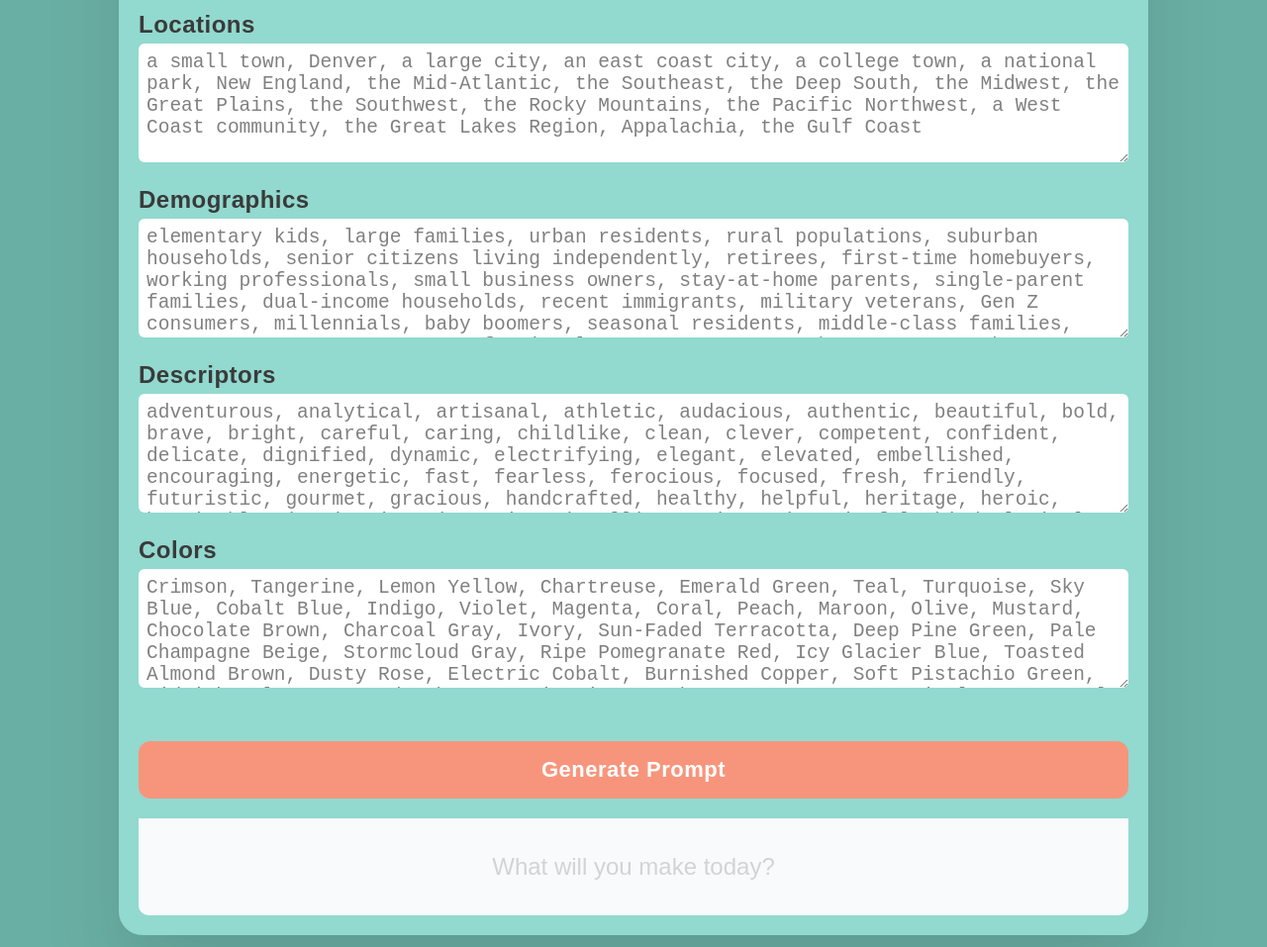
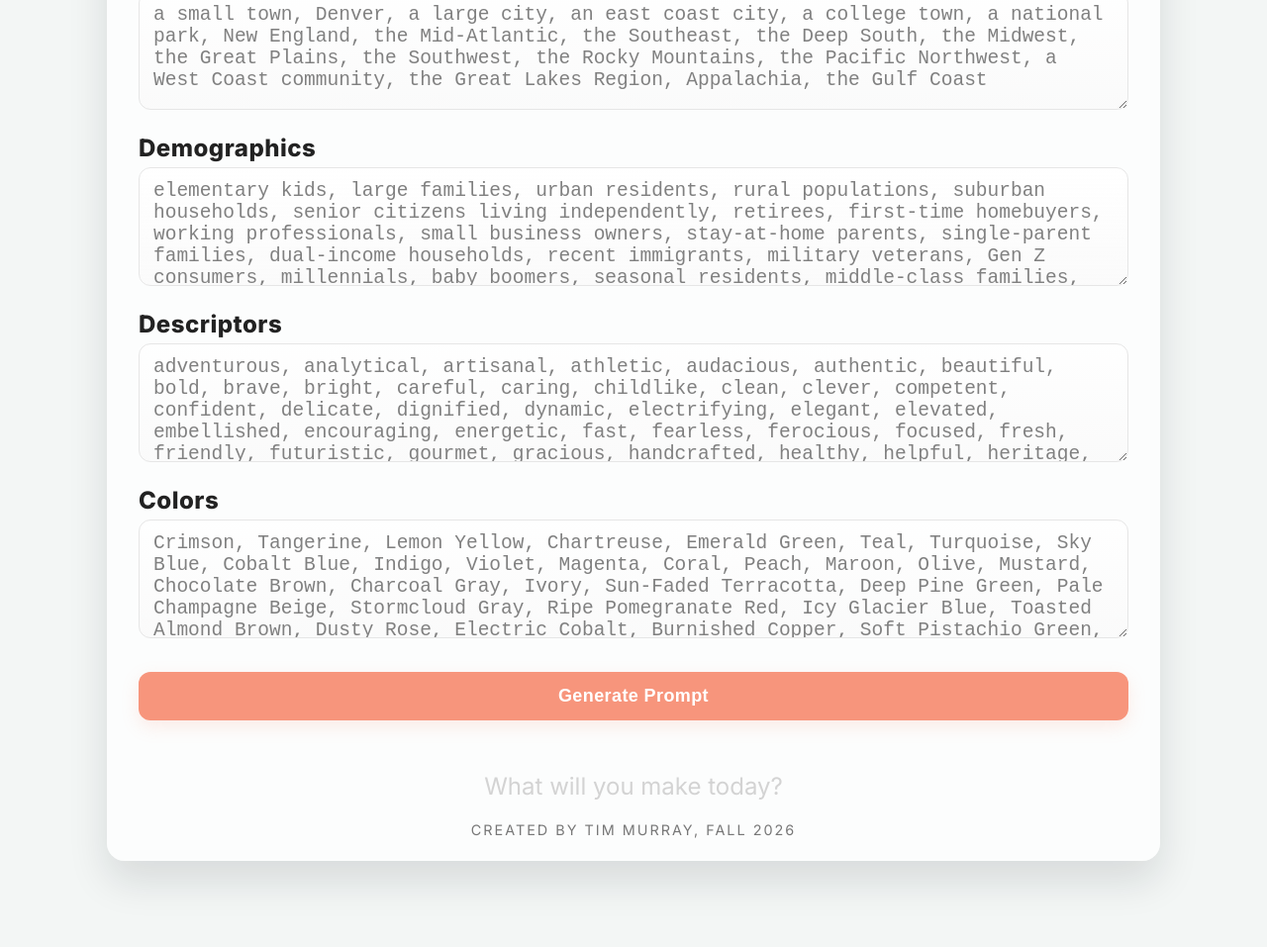
Before and after one commit to curious-studio/design-prompt, a plain HTML site: page index.html in a window 1280 px wide. Shown: the part 672-1629 px from the top of the page at 99% size. Drawn offline with nearby package versions, Linux system fonts and the light colour scheme.

Commit message:
Figma implement, likely dead end

```diff
--- a/css/styles.css
+++ b/css/styles.css
@@ -1,9 +1,17 @@
+:root{
+    --bg: #f3f6f5;
+    --card: #ffffffcc;
+    --muted: #6b6b6b;
+    --accent: #f7957c;
+    --accent-2: #66ccff;
+}
+
 body {
-            font-family: sans-serif;
+    font-family: 'Inter', system-ui, -apple-system, 'Segoe UI', Roboto, 'Helvetica Neue', Arial;
     padding: 20px;
-            background: #6aafa4;
-            color: #3a3a3a;
-            transition: background 0.3s, color 0.3s;
+    background: var(--bg);
+    color: #222;
+    transition: background 0.25s, color 0.25s;
 }
 
         /* Dark mode theme */
@@ -13,13 +21,13 @@
         }
 
         .container {
-            max-width: 800px;
-            margin: auto;
-            background: rgb(164 236 225 / 70%);
-            padding: 20px;
-            border-radius: 24px;
-            box-shadow: 0 50px 80px rgba(0, 0, 0, 0.1);
-            transition: background 0.3s;
+            max-width: 900px;
+            margin: -80px auto 40px auto;
+            background: var(--card);
+            padding: 28px 32px;
+            border-radius: 18px;
+            box-shadow: 0 20px 40px rgba(16,24,32,0.12);
+            transition: background 0.3s, transform 0.2s;
         }
 
         /* Dark mode container */
@@ -30,7 +38,7 @@
         footer.container {
             background-color: transparent;
             text-align: center;
-		    color: #dcdcdc;
+            color: #777;
             box-shadow: none;
             padding: 0 0 5em 0;
         }
@@ -60,11 +68,14 @@
         textarea {
             width: 100%;
             height: 120px;
-            padding: 8px;
-            border: none;
-            border-radius: 6px;
+            padding: 12px 14px;
+            border: 1px solid #e6e6e6;
+            border-radius: 12px;
             box-sizing: border-box;
-            transition: background 0.3s, color 0.3s;
+            transition: background 0.2s, color 0.2s, border-color 0.15s;
+            font-size: 1rem;
+            resize: vertical;
+            background: linear-gradient(180deg, rgba(255,255,255,0.8), rgba(250,250,250,0.9));
         }
 
         /* Dark mode textarea */
@@ -76,22 +87,23 @@
 
         .btn-container {
             display: flex;
-            gap: 10px;
-            margin-top: 50px;
+            gap: 16px;
+            margin-top: 30px;
         }
 
         button {
-            background: rgb(247 149 124);
+            background: var(--accent);
             color: white;
             border: none;
-            padding: 16px 24px;
+            padding: 14px 22px;
             border-radius: 12px;
             cursor: pointer;
-            font-size: 22px;
-            width: 100%;
-            font-weight: bold;
-            letter-spacing: .5px;
-            transition: transform 0.1s, background 0.3s;
+            font-size: 18px;
+            flex: 1 1 auto;
+            font-weight: 700;
+            letter-spacing: .4px;
+            transition: transform 0.08s, background 0.18s, box-shadow 0.12s;
+            box-shadow: 0 6px 18px rgba(247,149,124,0.18);
         }
         button:hover { background: #ee947d; }
         button:active { transform: scale(0.98); }
@@ -106,29 +118,33 @@
 
         /* Secondary style for copy button */
         #copyBtn {
-            background: #f7957c;
+            background: #fff;
+            color: #333;
             display: none; /* Hidden until a prompt is generated */
-			width: 40%;
+            border: 1px solid #e6e6e6;
+            box-shadow: none;
+            width: auto;
         }
         #copyBtn:hover { background: #ee947d; }
 
         #output {
             margin-top: 20px;
-            padding: 30px;
-            border-left: navajowhite;
-            background: #f8fafc;
+            padding: 28px;
+            background: transparent;
             line-height: 1.6;
-            font-size: 1.25em;
-            border-radius: 0 0 10px 10px;
+            font-size: 1.1rem;
+            border-radius: 10px;
             text-align: center;
             position: relative;
-            transition: background 0.3s, color 0.3s;
+            transition: background 0.2s, color 0.2s;
+            color: var(--muted);
         }
 		#output span {
 		    color: black;
 		}
         #output strong {
-            color: hsl(12 76% 64% / 1);
+            color: var(--accent);
+            font-weight: 800;
         }
 
         /* Dark mode output */
@@ -160,7 +176,10 @@
         .masthead h1 {
             margin-top: 0;
             margin-bottom: 0;
-            font-size: 3em;
+            font-size: 2.4rem;
+            font-family: 'Playfair Display', serif;
+            font-weight: 600;
+            letter-spacing: -0.5px;
         }
 
         /* Dark mode masthead */
@@ -178,6 +197,26 @@
             justify-content: space-between;
             align-items: center;
             gap: 20px;
+        }
+
+/* Hero banner (uses exported figma image) */
+.hero{
+    height: 320px;
+    background-image: url('../assets/figma/4:16.png');
+    background-size: cover;
+    background-position: center;
+    border-radius: 14px;
+    max-width: 900px;
+    margin: 24px auto 0 auto;
+    box-shadow: 0 30px 60px rgba(18,38,45,0.12);
+    position: relative;
+}
+.hero::after{
+    content: '';
+    position: absolute;
+    inset: 0;
+    background: linear-gradient(180deg, rgba(0,0,0,0.06), rgba(0,0,0,0.14));
+    border-radius: 14px;
 }
 
         /* Theme Toggle Switch */
@@ -272,7 +311,7 @@
         padding: 10px;
     }
     .container {
-        padding: 15px;
+        padding: 18px;
         max-width: 100%;
     }
     .masthead-header {
@@ -304,7 +343,7 @@
         font-size: 1em;
     }
     div#output {
-	    font-size: 2.5em;
+        font-size: 1.05rem;
     }
     .btn-container {
         flex-direction: column;
--- a/index.html
+++ b/index.html
@@ -3,8 +3,9 @@
 <head>
     <meta charset="UTF-8">
     <title>Brand Prompt Generator</title>
-    <style>
-    </style>
+    <link rel="preconnect" href="https://fonts.googleapis.com">
+    <link rel="preconnect" href="https://fonts.gstatic.com" crossorigin>
+    <link href="https://fonts.googleapis.com/css2?family=Inter:wght@300;400;600;800&family=Playfair+Display:wght@600&display=swap" rel="stylesheet">
     <link rel="stylesheet" type="text/css" href="./css/styles.css">
 
 </head>
@@ -19,10 +20,11 @@
     </script>
 <body>
 
-<div class="container">
-	<img src="./images/graphic-design-SP26.png" width=100% style="border-radius: 10px;">
+<div class="hero" aria-hidden="true"></div>
+
+<main class="container">
 <!--    <h3 class="heading">ARTD 339 - Spring 2026</h3> -->
-    <div class="masthead">
+        <div class="masthead">
         <div class="masthead-header">
             <h1>Brand Prompt Generator</h1>
             <div class="theme-toggle">
@@ -34,7 +36,7 @@
                 </label>
             </div>
         </div>
-        <p>Use the options provided for each category, or customize them to fit your project.</p>
+        <p class="lead">Use the options provided for each category, or customize them to fit your project.</p>
     </div>
 
     <div class="input-group">
@@ -69,7 +71,9 @@
 
     <div id="output">What will you make today?</div>
     <div id="copyStatus">Copied to clipboard!</div>
-</div>
+    <div class="spacer"></div>
+
+</main>
 
 <script>
 // Theme toggle functionality
```
Lines whose indentation alone changed are shown as unchanged.
